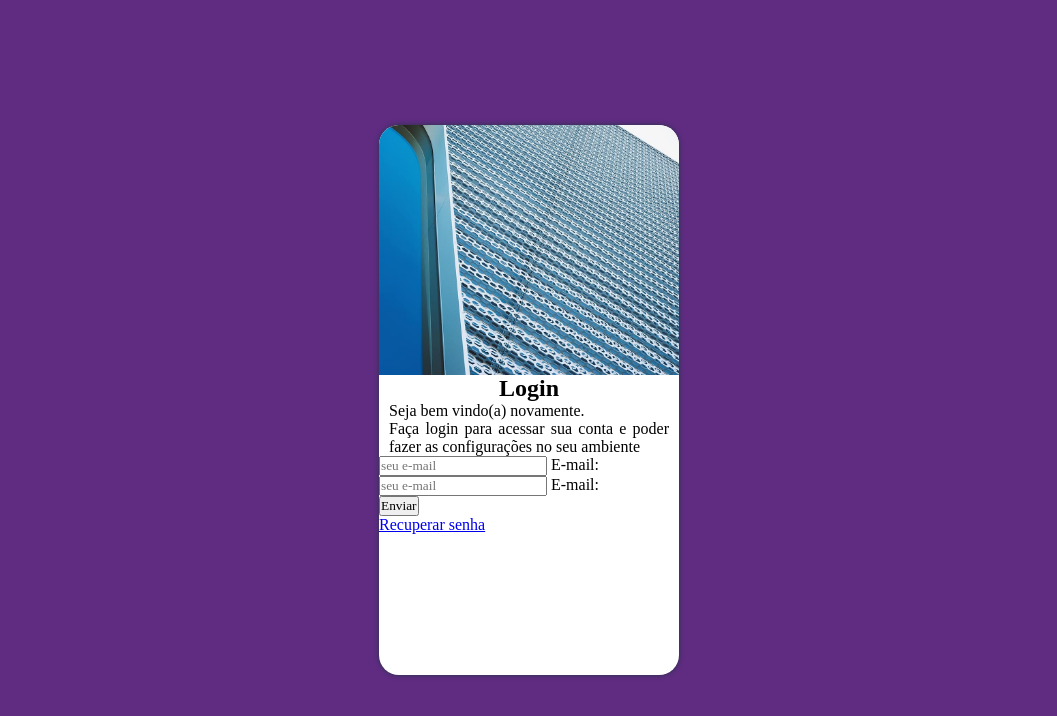
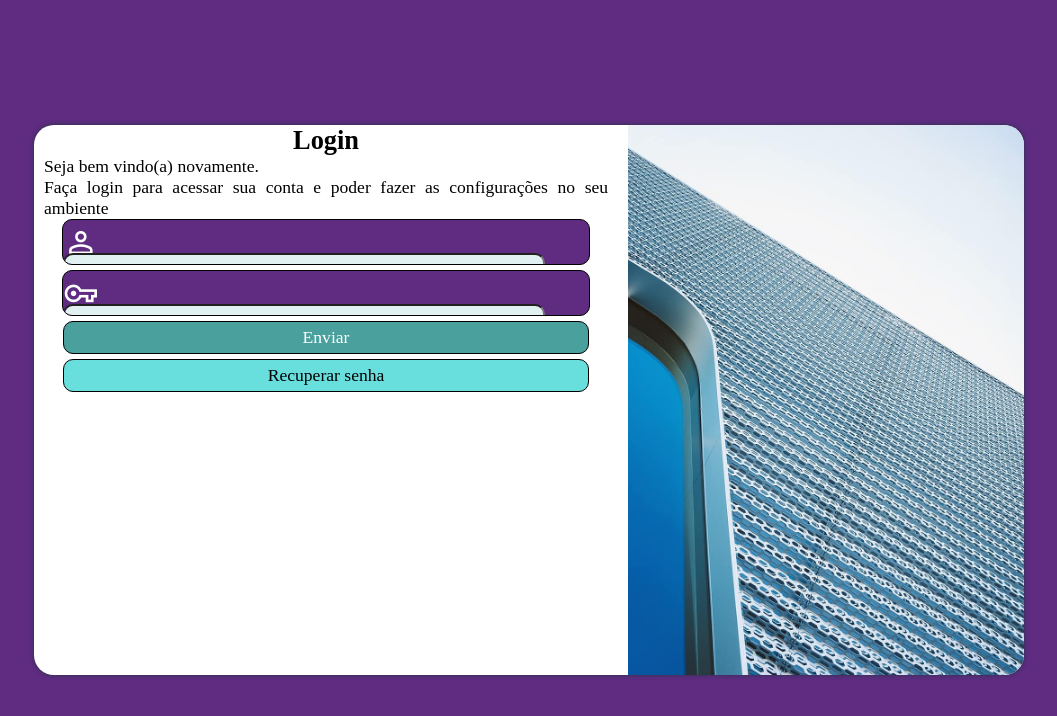
Before and after one commit to MCSOSTENES/HTML_CSS, a plain HTML site: page Desafios/desafio-modulo04-aula-25/index.html in a window 1280 px wide. Shown: the whole page, without its empty margins (111-1168 px from the left). Drawn offline with nearby package versions, Linux system fonts and the light colour scheme.

Commit message:
Projeto tela login 99%

```diff
--- a/Desafios/desafio-modulo04-aula-25/index.html
+++ b/Desafios/desafio-modulo04-aula-25/index.html
@@ -7,14 +7,15 @@
     <title>Tela de login</title>
     <link rel="stylesheet" href="style/style.css">
     <link rel="stylesheet" href="style/medias.css">
+    <link rel="stylesheet" href="https://fonts.googleapis.com/css2?family=Material+Symbols+Outlined:opsz,wght,FILL,GRAD@20..48,100..700,0..1,-50..200" />
 </head>
 <body>
     <main>
         <section>
-            <div id="img" class="campo">
+            <div id="img">
                 <!--Imagem Metal-->
             </div>
-            <div id="mensagem" class="campo">
+            <div id="mensagem">
                 <h1>
                     Login
                 </h1>
@@ -26,20 +27,21 @@
                     Faça login para acessar sua conta e poder fazer as configurações no seu ambiente
                 </p>
                 <form action="login.php">
-                    <p>
-                        <!--icon-->
-                        <input type="email" name="email" id="iemail" placeholder="seu e-mail" required> <label for="iemail">E-mail:</label>
-                    </p>
+                    <div class="campo">
+                        <i class="material-symbols-outlined">person</i>
+                        <input type="email" name="email" id="iemail" placeholder="seu e-mail" autocomplete="email" required> <label for="iemail">E-mail:</label>
+                    </div>
 
-                    <p>
-                        <!--icon-->
-                        <input type="email" name="email" id="iemail" placeholder="seu e-mail" required> <label for="iemail">E-mail:</label>
-                    </p>
+                    <div class="campo">
+                        <i class="material-symbols-outlined"> vpn_key</i>
+                        <input type="password" name="senha" id="isenha" placeholder="sua senha" autocomplete="current-password" required> <label for="isenha">Senha:</label>
+                    </div>
 
-                    <p>
+                    <div class="botoes">
                         <input type="submit" value="Enviar">
-                    </p>
-                    <a href="#">Recuperar senha</a>
+
+                        <a href="#">Recuperar senha</a>
+                    </div>
                 </form>
             </div>
 
--- a/Desafios/desafio-modulo04-aula-25/style/medias.css
+++ b/Desafios/desafio-modulo04-aula-25/style/medias.css
@@ -14,7 +14,7 @@ Breakpoints
 
 /*_____________ Small screens, laptops ______________*/
 
-@media screen and (min-width: 768px) and (max-width: 1024px) {
+@media screen and (min-width: 768px) and (max-width: 1000px) {
 
     /*__________ Main > Section > div _____________*/
 
@@ -33,6 +33,8 @@ Breakpoints
     main > section > div#mensagem{
         float:right;
 
+        font-size: 1.1em;
+
         width: 65%;
     }
 
@@ -40,8 +42,26 @@ Breakpoints
 
 /*_____________ Desktops, large screens ______________*/
 
-@media screen and (min-width: 1025px){
+@media screen and (min-width: 1000px){
+    main{
+        width: 990px;
 
+    }
+    main > section > div#img{
+        float: right;
+
+        width: 40%;
+        height: 550px;
+
+
+    }
+    main > section > div#mensagem{
+        float:left;
+
+        font-size: 1.1em;
+
+        width: 59%;
+    }
 }
 
 /*_____________ Extra large screens, TV ______________*/
--- a/Desafios/desafio-modulo04-aula-25/style/style.css
+++ b/Desafios/desafio-modulo04-aula-25/style/style.css
@@ -6,7 +6,7 @@
     margin: 0px;
     padding: 0px;
 
-    font-family: 'Times New Roman', Times, serif;
+    --font: font-family: 'Times New Roman', Times, serif;
 
     --cor01: #49a09d;
     --cor02: #5f2c82;
@@ -42,6 +42,7 @@ main{
     left: 50%;
 
     transform: translate(-50%, -50%);
+    transition: width 0.3s, heigth 0.3s;
 
 
 }
@@ -59,6 +60,7 @@ main > section > div#img{
     background-repeat: no-repeat;
 
     height: 250px;
+
 }
 
 main > section > div#mensagem{
@@ -75,4 +77,100 @@ main > section > div#mensagem > p{
 }
 
 
-/*__________ Main > Section > div > Form _____________*/
+/*______ Main > Section > div > Form ________*/
+
+
+/*_ Main > Section > div > Form (Email e senha)_*/
+
+main > section > div > form > div.campo{
+    background-color: var(--cor02);
+
+    width: 90%;
+    height: 2.5em;
+    margin: auto;
+
+    margin-bottom: 5px;
+    border-radius: 10px;
+    border: 1px solid black;
+
+    overflow: hidden;
+}
+
+main > section > div > form > div.campo > i{
+    width: 40px;
+    padding: 5px 0px;
+
+    font-size: 2em;
+    color: white;
+}
+
+main > section > div > form > div.campo > input{
+    background-color: #e1f0f0;
+
+    padding: 5px;
+    border-radius: 10px;
+
+    width: calc(100% - 58px);
+    height: 70%;
+
+    font-size: 1em;
+    text-align: center;
+
+    transform: translateY(-12px);
+}
+
+main > section > div > form > div.campo > input:focus-within{
+    background-color: white;
+}
+
+main > section > div > form > div.campo > label{
+    display: none;
+}
+
+/* Main > Section > div > Form (Enviar e recsenha)*/
+
+main > section > div#mensagem > form > div.botoes > input[type=submit]{
+    background-color: var(--cor01);
+
+    border: 1px solid black;
+    width: 90%;
+    margin: auto;
+    padding: 5px;
+
+    border-radius: 10px;
+    display:block;
+
+    font-size: 1em;
+    font-family: var(--font);
+    color: white;
+}
+/*usando caminho mais simples*/
+ div.botoes input[type=submit]:hover{
+    background-color: #49a09ddd;
+    box-shadow: 2px 2px 2px rgba(0, 0, 0, 0.334);
+}
+
+main > section > div#mensagem > form > div.botoes > a{
+    background-color: #68dfdd;
+
+    box-sizing: border-box;
+    border: 1px solid black;
+    width: 90%;
+    margin: auto;
+    margin-top: 5px;
+    padding: 5px;
+
+    border-radius: 10px;
+    display:block;
+
+    font-size: 1em;
+
+    text-decoration: none;
+    text-align: center;
+    color: black;
+}
+/*usando caminho mais simples*/
+div.botoes a:hover{
+    background-color: #68dfdda5;
+    box-shadow: 2px 2px 2px rgba(0, 0, 0, 0.334);
+}
```
